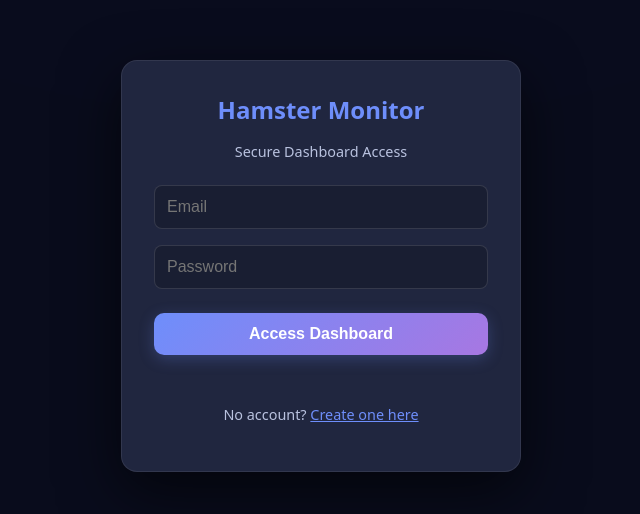
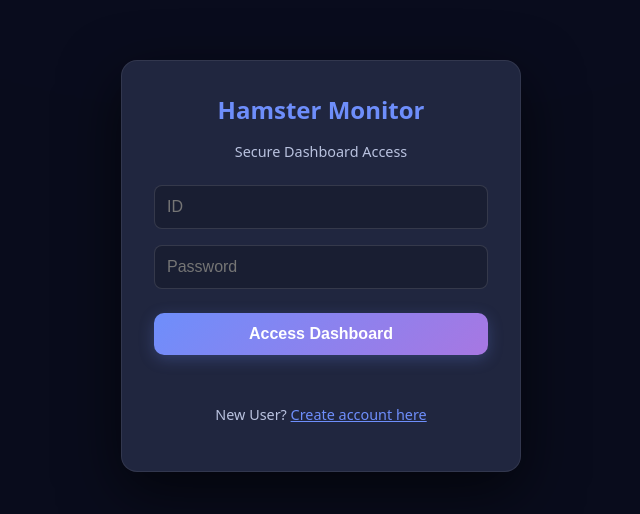
Before and after one commit to khleung438/3070, a plain HTML site: page index.html in a window 1280 px wide. Shown: the part 134-648 px from the top of the page, 319-959 px from the left. Drawn offline with Linux system fonts and the light colour scheme; no server answers.

Commit message:
Update index.html

```diff
--- a/index.html
+++ b/index.html
@@ -280,14 +280,14 @@
         <div id="loginBox">
             <h2>Hamster Monitor</h2>
             <p style="color:var(--muted); margin-bottom:16px; font-size:0.9rem;">Secure Dashboard Access</p>
-            <input type="email" id="emailInput" placeholder="Email" autocomplete="off" required />
+            <input type="email" id="emailInput" placeholder="ID" autocomplete="off" required />
             <input type="password" id="passInput" placeholder="Password" autocomplete="off" required />
 
             <button class="btn" id="loginBtn">Access Dashboard</button>
             <div id="loginError" style="color:var(--bad); margin-top:10px; min-height:24px; font-size:0.9rem;"></div>
 
             <p style="margin-top:16px; font-size:0.9rem; color:var(--muted);">
-                No account? <span id="registerLink">Create one here</span>
+                New User? <span id="registerLink">Create account here</span>
             </p>
         </div>
         <button class="btn secondary" id="installAppBtn" style="display:none; margin-bottom:10px;">Install App</button>
```
